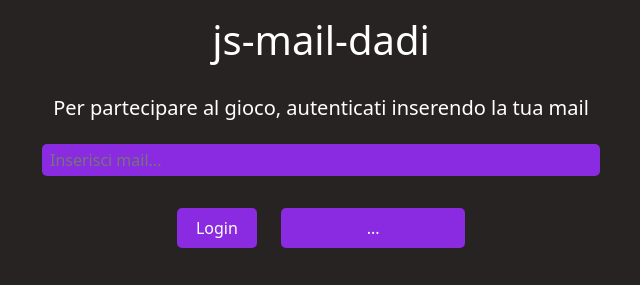
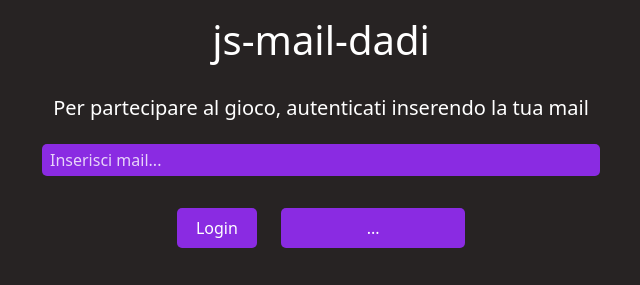
Before and after one commit to alessiologozzo/js-mail-dadi, a plain HTML site: page index.html in a window 1280 px wide. Shown: the full height of the page, 319-959 px from the left. Drawn offline with nearby package versions, Linux system fonts and the light colour scheme.

Commit message:
changed input place holder color

```diff
--- a/css/style.css
+++ b/css/style.css
@@ -25,6 +25,11 @@ body{
     color: white;
     border: none;
     border-radius: 5px;
+}
+
+::placeholder{
+    color: white;
+    opacity: 0.8;
 }
 
 .al-pointer{
--- a/js/script.js
+++ b/js/script.js
@@ -131,6 +131,7 @@ function play(){
 
         label.classList.remove("d-none");
         input.classList.remove("d-none");
+        input.value = "";
         namesButton.classList.remove("d-none");
         submitButton.textContent = "Login";
         submitButton.removeEventListener("click", play);
```
